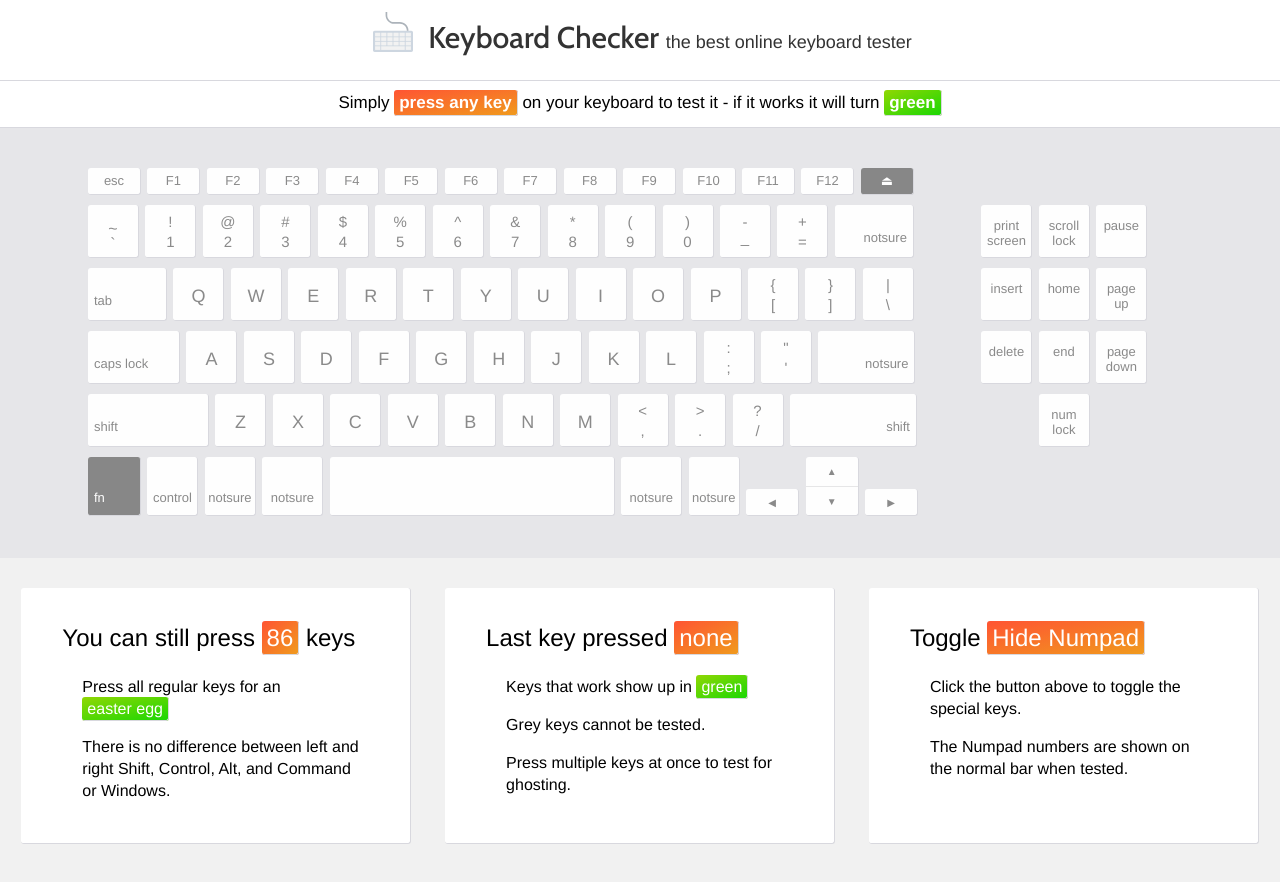
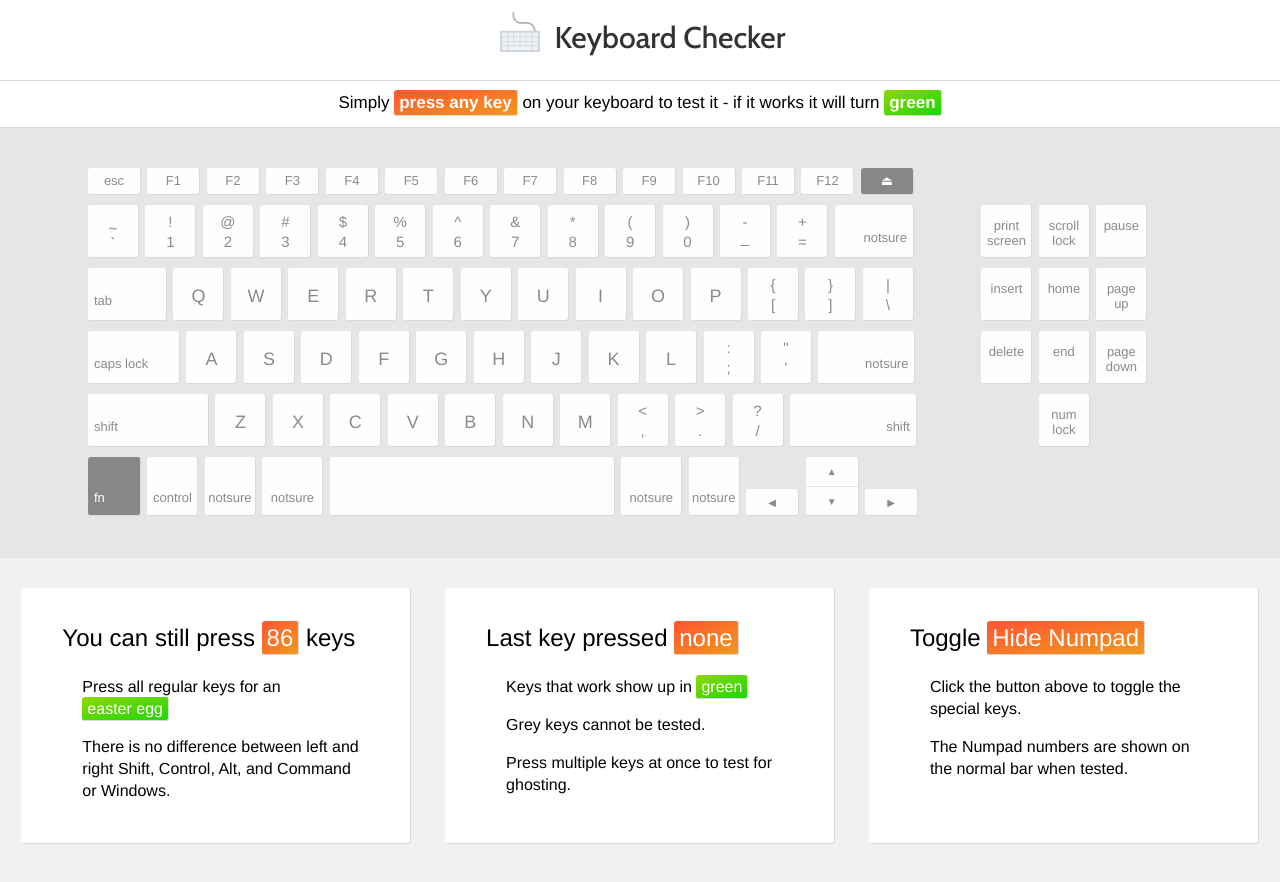
Before and after one commit to experiment-testing/keyboard-checker, a plain HTML site: page index.html in a window 1280 px wide. Drawn offline with nearby package versions, Linux system fonts and the light colour scheme; a script that the page names is missing; a web font is replaced by a local one.

Commit message:
Modify index.html

```diff
--- a/index.html
+++ b/index.html
@@ -28,7 +28,7 @@
         <div class="toptop">
             <div class="top">
                 <h1><span class="icon"></span>Keyboard Checker
-                    <span id="small">the best online keyboard tester</span></h1>
+                    <!-- <span id="small">the best online keyboard tester</span></h1> -->
             </div>
         </div>
     </div>
```
